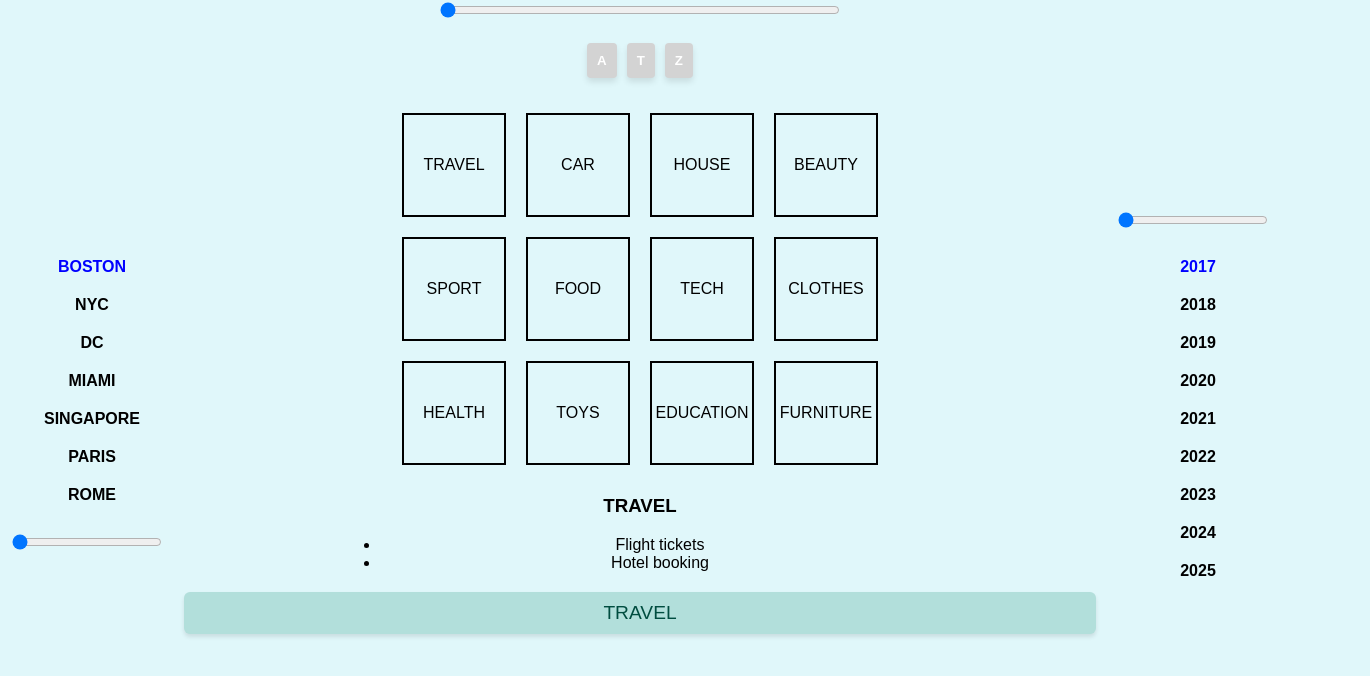
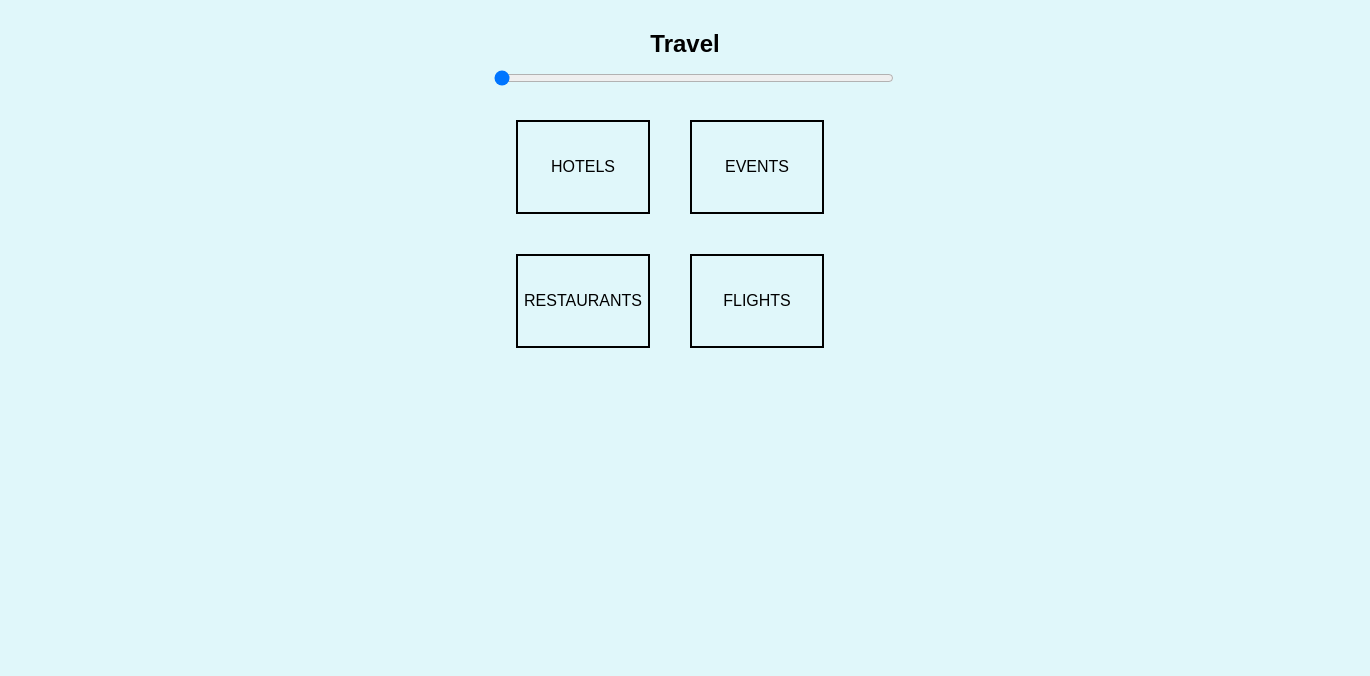
Before and after one commit to JoelMinaya114/MockBar, a React (Create React App) app in the folder my-app/: page / in a window 1280 px wide. Both pictures are taken after a click on the element "TRAVEL". Shown: the top 676 px of the page, 1370 px wide, since content can reach past the window. Built offline with nearby package versions, Linux system fonts and the light colour scheme.

Commit message:
just some updates, taking nap

```diff
--- a/my-app/src/App.js
+++ b/my-app/src/App.js
@@ -1,8 +1,9 @@
-import React, { useState } from 'react';
+import React, { useState, useEffect } from 'react';
 import SliderBar from './components/SliderBar';
 import Boxes from './components/Boxes';
 import LocationSlider from './components/LocationSlider';
 import YearSlider from './components/YearSlider';
+import TravelBoxes from './components/TravelBoxes';
 import './App.css'; // Optional: for any additional global styles
 
 const App = () => {
@@ -10,11 +11,40 @@ const App = () => {
   const [selectedTitle, setSelectedTitle] = useState('');
   const [locationIndex, setLocationIndex] = useState(0);
   const [yearIndex, setYearIndex] = useState(0);
+  const [screen, setScreen] = useState('main');
+
+  useEffect(() => {
+    const handlePopState = (event) => {
+      setScreen(event.state?.screen || 'main');
+    };
+
+    window.addEventListener('popstate', handlePopState);
+
+    return () => {
+      window.removeEventListener('popstate', handlePopState);
+    };
+  }, []);
 
   const handleSliderChange = (letter) => {
     setSelectedLetter(letter);
     setSelectedTitle('');
   };
+
+  const handleBoxSelect = (category) => {
+    if (category === 'TRAVEL') {
+      setScreen('travel');
+      window.history.pushState({ screen: 'travel' }, 'Travel');
+    } else {
+      setSelectedTitle(category);
+    }
+  };
+
+  const handleBackButtonClick = () => {
+    setScreen('main');
+    window.history.pushState({ screen: 'main' }, 'Main');
+  };
+
+  const letters = ['A', 'T', 'Z'];
 
   const locations = [
     'BOSTON',
@@ -34,53 +64,67 @@ const App = () => {
     '2021',
     '2022',
     '2023',
-    '2024',
-    '2025',
   ];
 
   return (
-    <div style={{ textAlign: 'center', fontFamily: 'Arial, sans-serif', display: 'flex', height: '100vh' }}>
-      {/* Left Sidebar for Locations */}
-      <div style={{ display: 'flex', flexDirection: 'column', justifyContent: 'center', marginLeft: '10px' }}>
-        <LocationSlider selectedIndex={locationIndex} locations={locations} />
+    <div style={{ textAlign: 'center', fontFamily: 'Arial, sans-serif', display: 'flex', height: '100vh', flexDirection: 'column' }}>
+      {/* Top Slider for Letters */}
+      <div style={{ marginBottom: '20px', marginTop: '10px', marginRight: '-90px' }}>
+        {screen === 'travel' && <h2 style={{ marginBottom: '10px' }}>Travel</h2>}
+        <input
+          type="range"
+          min="0"
+          max={letters.length - 1}
+          value={letters.indexOf(selectedLetter)}
+          onChange={(e) => handleSliderChange(letters[parseInt(e.target.value)])}
+          style={{ width: '400px', marginLeft: '20px' }}
+          step="1"
+        />
+      </div>
+
+      {/* Main content section */}
+      {screen === 'main' ? (
+        <div style={{ display: 'flex', flex: 1 }}>
+          {/* Left Sidebar for Locations with Vertical Slider */}
+          <div style={{ display: 'flex', flexDirection: 'row', alignItems: 'center', marginLeft: '10px', marginTop: '-175px'}}>
             <input
               type="range"
               min="0"
               max={locations.length - 1}
               value={locationIndex}
-          onChange={(e) => setLocationIndex(e.target.value)}
-          style={{ marginTop: '20px', width: '150px' }}
+              onChange={(e) => setLocationIndex(parseInt(e.target.value))}
+              style={{ writingMode: 'bt-lr', transform: 'rotate(90deg)', height: '200px', marginRight: '10px' }}
+              step="1"
             />
+            <LocationSlider selectedIndex={locationIndex} locations={locations} />
           </div>
 
-      {/* Main content section */}
+          {/* Main Boxes Section */}
           <div style={{ flex: 1, textAlign: 'center', marginLeft: '20px', marginRight: '20px' }}>
-        <div>
-          <input
-            type="range"
-            min="0"
-            max="2"
-            defaultValue="0"
-            style={{ marginBottom: '20px', width: '400px' }}
-          />
-        </div>
             <SliderBar onSliderChange={handleSliderChange} />
-        <Boxes selectedLetter={selectedLetter} onBoxSelect={setSelectedTitle} />
+            <Boxes selectedLetter={selectedLetter} onBoxSelect={handleBoxSelect} />
             {selectedTitle && <div id="selected-title" style={{ marginTop: '20px', fontSize: '1.2em' }}>{selectedTitle}</div>}
           </div>
 
-      {/* Right Sidebar for Years */}
-      <div style={{ display: 'flex', flexDirection: 'column', justifyContent: 'center', marginRight: '10px' }}>
+          {/* Right Sidebar for Years with Vertical Slider */}
+          <div style={{ display: 'flex', flexDirection: 'row', alignItems: 'center', marginRight: '10px', marginTop: '-170px' }}>
+            <YearSlider selectedIndex={yearIndex} years={years} />
             <input
               type="range"
               min="0"
               max={years.length - 1}
               value={yearIndex}
-          onChange={(e) => setYearIndex(e.target.value)}
-          style={{ marginBottom: '20px', width: '150px' }}
+              onChange={(e) => setYearIndex(parseInt(e.target.value))}
+              style={{ writingMode: 'bt-lr', transform: 'rotate(90deg)', height: '200px', marginLeft: '10px' }}
+              step="1"
             />
-        <YearSlider selectedIndex={yearIndex} years={years} />
           </div>
+        </div>
+      ) : (
+        <div style={{ flex: 1, textAlign: 'center', marginLeft: '20px', marginRight: '20px' }}>
+          <TravelBoxes onBoxSelect={setSelectedTitle} />
+        </div>
+      )}
     </div>
   );
 };
--- a/my-app/src/components/Boxes.js
+++ b/my-app/src/components/Boxes.js
@@ -59,7 +59,7 @@ const Boxes = ({ selectedLetter, onBoxSelect }) => {
 
   return (
     <div style={{ width: '600px', margin: '0 auto' }}>
-      <div style={{ display: 'flex', flexWrap: 'wrap', justifyContent: 'center' }}>
+      <div style={{ display: 'grid', gridTemplateRows: 'repeat(4, 1fr)', gridTemplateColumns: 'repeat(3, 1fr)', gap: '20px' }}>
         {items.slice(0, 12).map((category, index) => (
           <div
             key={index}
--- /dev/null
+++ b/my-app/src/components/TravelBoxes.js
@@ -0,0 +1,45 @@
+// src/components/TravelBoxes.js
+import React from 'react';
+
+const TravelBoxes = ({ onBoxSelect }) => {
+  const travelCategories = ['HOTELS', 'EVENTS', 'RESTAURANTS', 'FLIGHTS'];
+
+  return (
+    <div style={{
+      display: 'flex',
+      flexDirection: 'column',
+      alignItems: 'center',
+      marginTop: '10px' // Controls spacing between the slider and the boxes
+    }}>
+      {/* Travel Categories Grid */}
+      <div style={{
+        display: 'grid',
+        gridTemplateColumns: 'repeat(2, 1fr)',
+        gap: '40px', // Reduce the gap between the boxes
+        width: '20%', // Adjust width to make the boxes closer together
+        margin: '0 auto',
+      }}>
+        {travelCategories.map((category, index) => (
+          <div
+            key={index}
+            onClick={() => onBoxSelect(category)}
+            style={{
+              width: '130px', // Adjust box size if needed
+              height: '90px',
+              display: 'flex',
+              alignItems: 'center',
+              justifyContent: 'center',
+              border: '2px solid black',
+              cursor: 'pointer',
+              transition: 'transform 0.3s',
+            }}
+          >
+            {category}
+          </div>
+        ))}
+      </div>
+    </div>
+  );
+};
+
+export default TravelBoxes;
```
Lines whose indentation alone changed are shown as unchanged.
